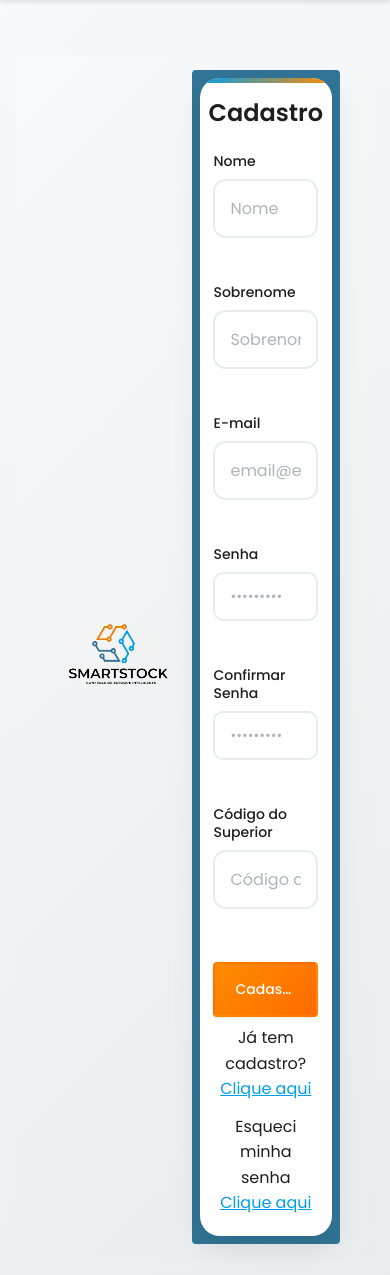
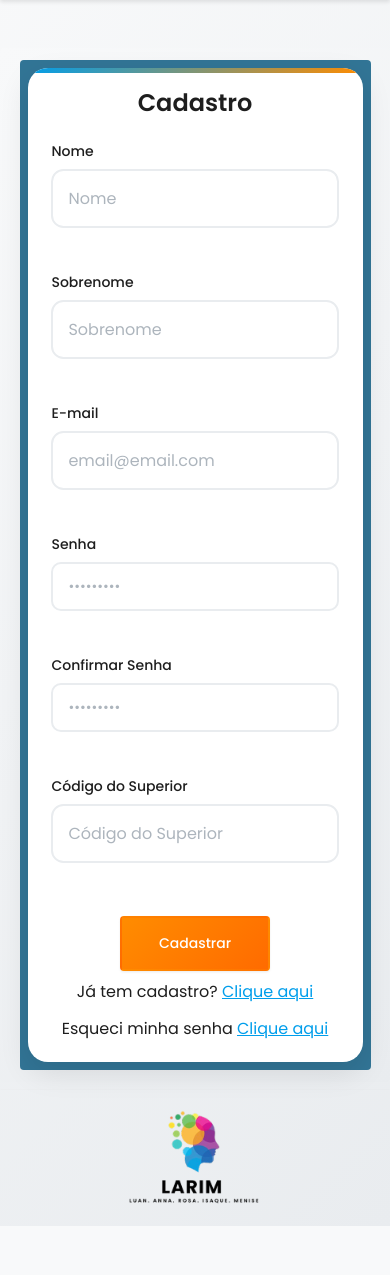
Before and after one commit to rosamrcl/smartstock, a PHP site: page /smartstock/Frontend/cadastro.php in a window 390 px wide. Shown: the part 80-1355 px from the top of the page. After the commit the page ends 1306 px from the top, so only its background shows below. Run offline with PHP 8.4, Linux system fonts and the light colour scheme; some libraries are stand-ins or nearby versions.

Commit message:
css
Responsivo: cadastro

```diff
--- a/Frontend/cadastro.php
+++ b/Frontend/cadastro.php
@@ -18,7 +18,8 @@
     include __DIR__ . '/includes/headerog.php';
     ?>
 
-    <section class="container">
+    <section class="cadastro container">
+
 
         <div class="logo">
 
--- a/Frontend/ressources/css/responsive.css
+++ b/Frontend/ressources/css/responsive.css
@@ -11,6 +11,7 @@
 
 
 @media (max-width: 768px) {
+    .cadastro.container,
     .login.container {
         flex-direction: column;
         align-items: center;
@@ -143,10 +144,12 @@
     }
 
 
+    .cadastro .logo,
     .login .logo {
         display: none;
     }
 
+    .cadastro p,
     .login p {
         font-size: var(--font-size-xs);
     }
```
